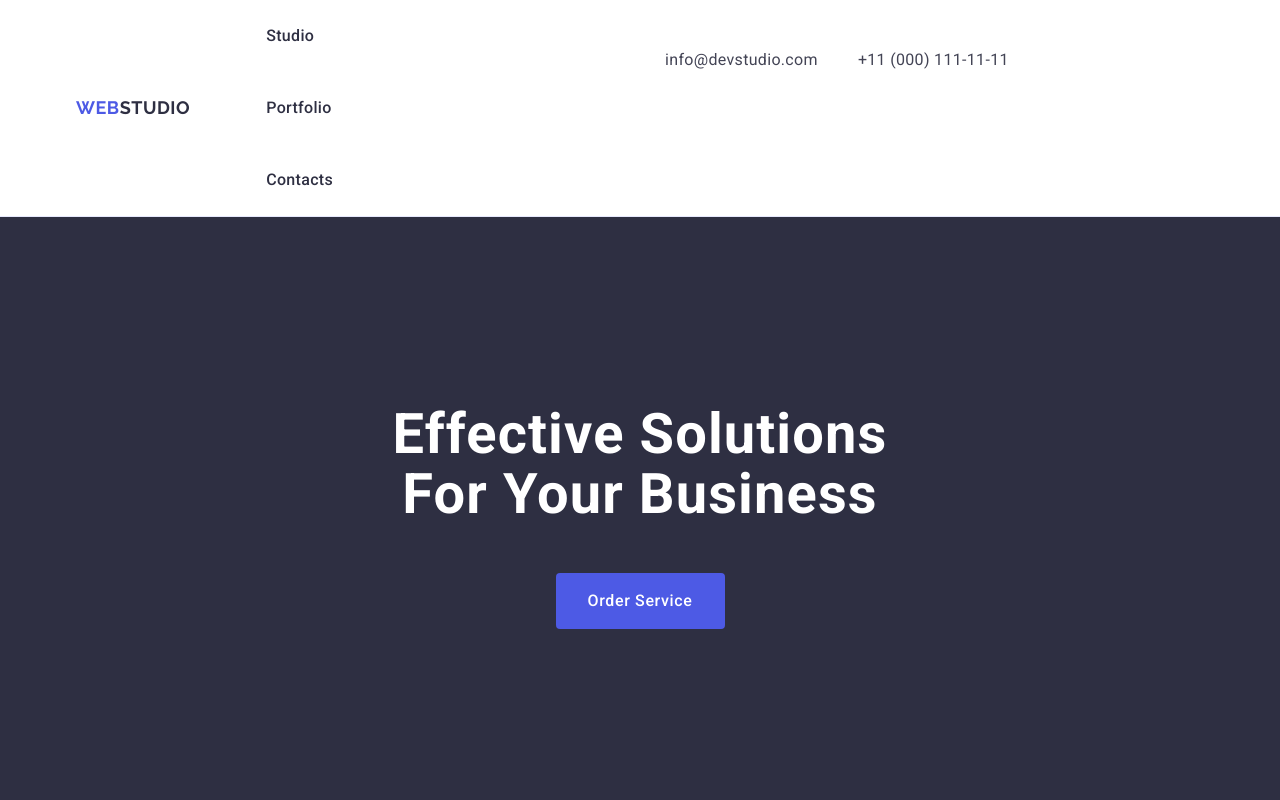
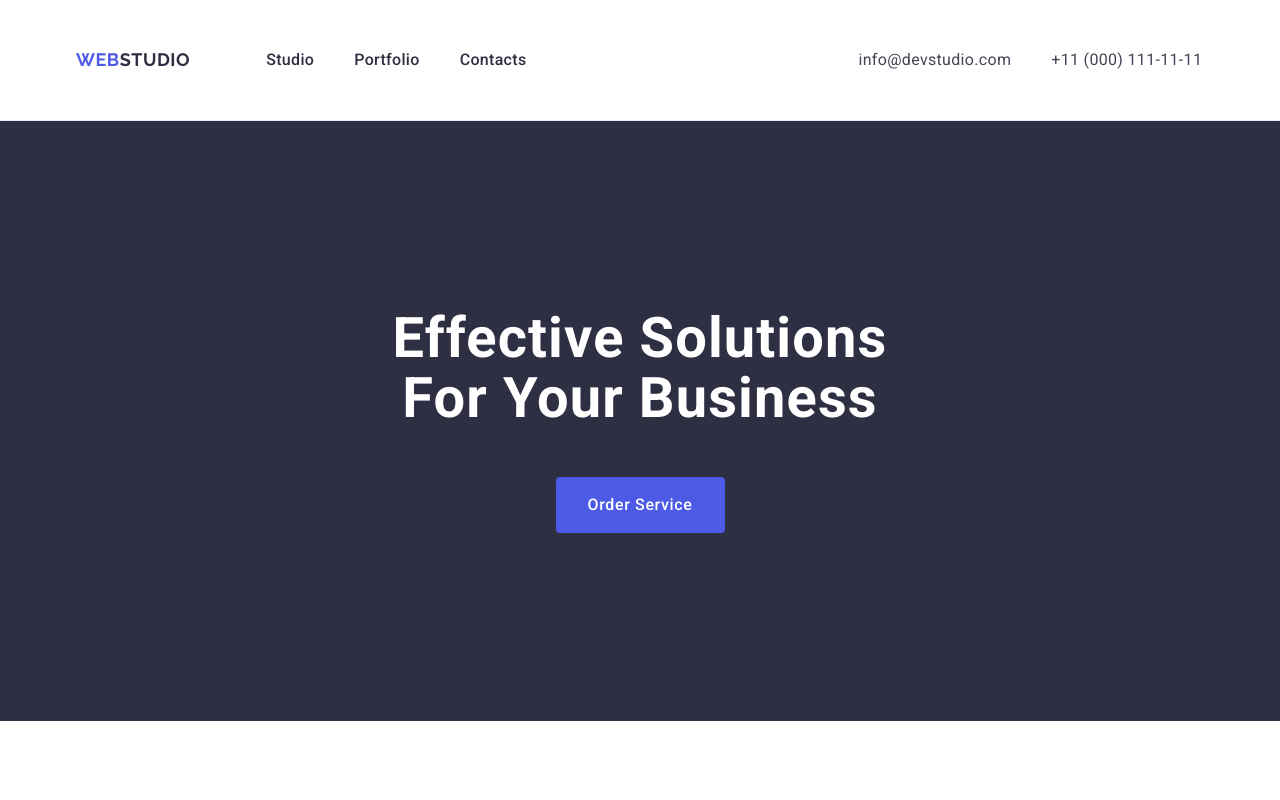
Before and after one commit to vladkot13/goit-markup-hw-03, a plain HTML site: page index.html in a window 1280 px wide. Shown: the top 800 px of the page. Drawn offline with nearby package versions, Linux system fonts and the light colour scheme.

Commit message:
Add files via upload

```diff
--- a/css/styles.css
+++ b/css/styles.css
@@ -78,7 +78,6 @@ a {
     align-items: center;
 }
 
-.more
 
 .navigation-list {
    display: flex;
@@ -139,6 +138,7 @@ a {
     line-height: 1.5;
     letter-spacing: 0.02em;
     color: #434455;
+    padding: 24px 0;
 }
 
 .header-menu-item:hover  {
@@ -155,7 +155,7 @@ a {
     line-height: 1.5;
     letter-spacing: 0.02em;
     color: #2e2f42;
-    padding:24px 0;
+    padding: 24px 0;
 }
 
 .hero-section {
```
